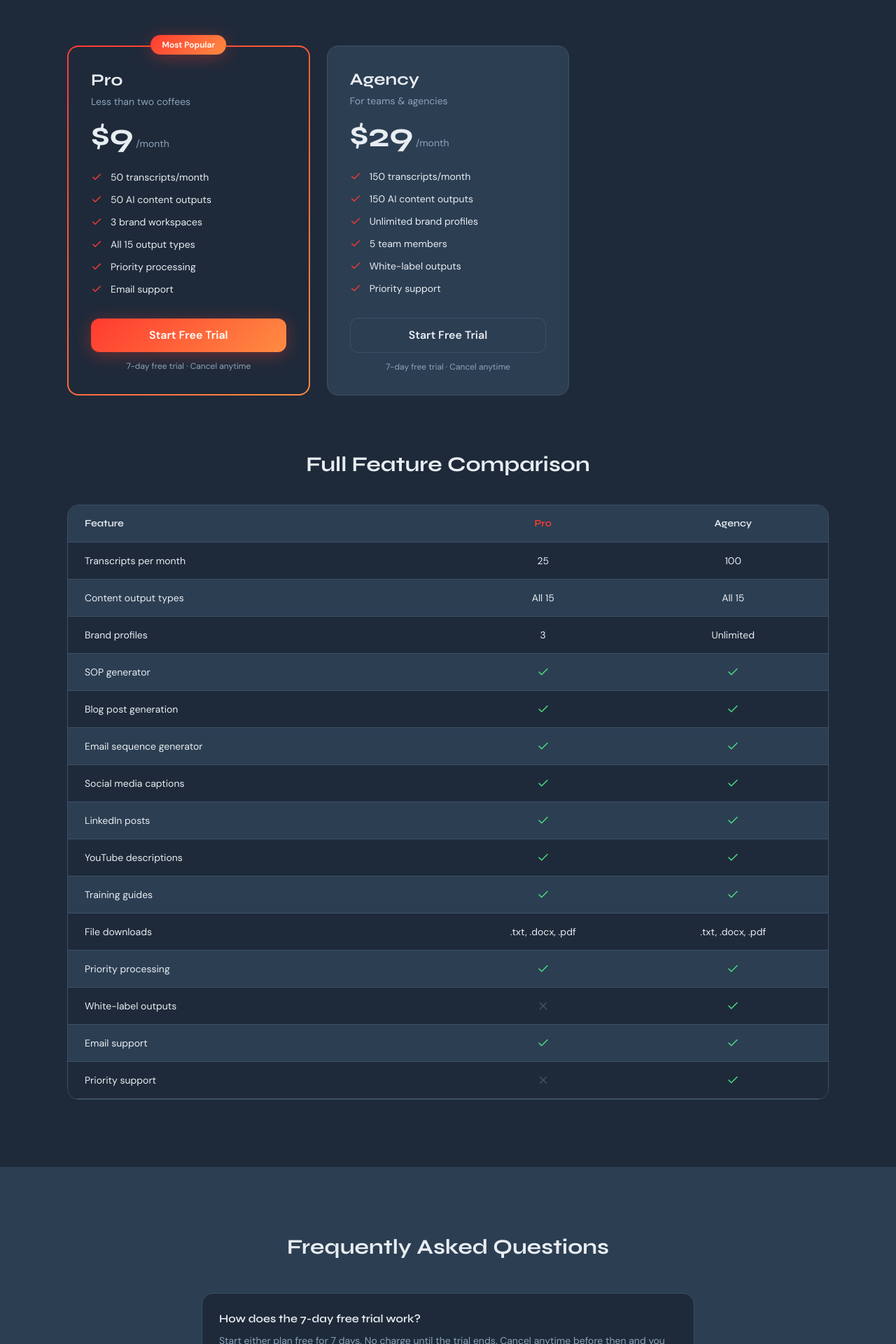
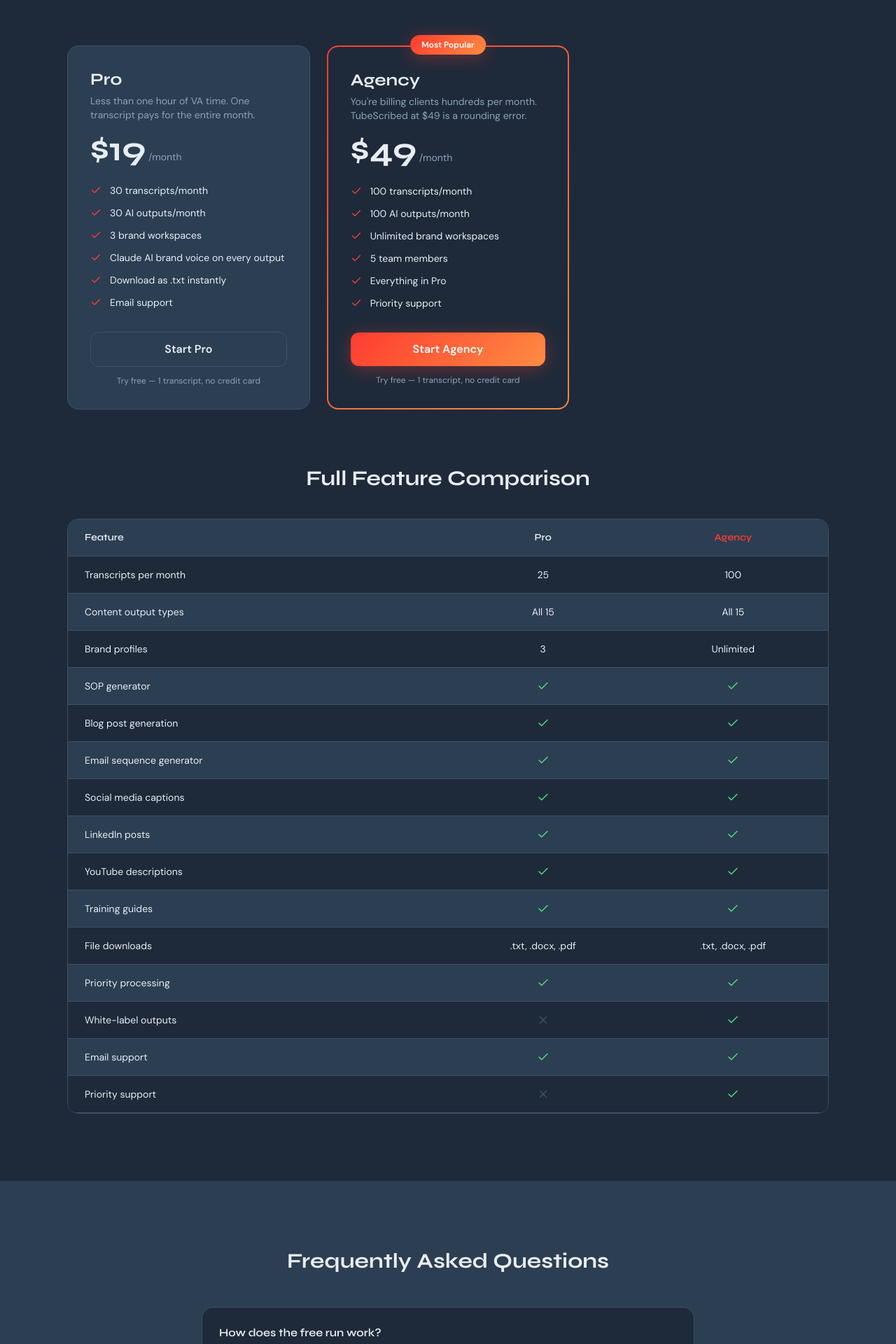
Before and after one commit to Levergroup/Client-jptadduni, a Next.js app in the folder tubescribed-marketing/: page /pricing in a window 1280 px wide. Shown: the part 440-2360 px from the top of the page at 70% size. Built offline with nearby package versions, Linux system fonts and the light colour scheme.

Commit message:
Revamp pricing: new tiers ($19 Pro / $49 Agency), free run, credit packs (1/5)

```diff
--- a/tubescribed-marketing/src/components/sections/Pricing.tsx
+++ b/tubescribed-marketing/src/components/sections/Pricing.tsx
@@ -1,16 +1,26 @@
 "use client";
 import { motion } from "framer-motion";
-import { Check } from "lucide-react";
+import { Check, Zap } from "lucide-react";
 import Link from "next/link";
-import { PLANS } from "@/lib/constants";
+import { PLANS, CREDIT_PACKS } from "@/lib/constants";
 
 export function Pricing() {
   return (
     <section className="py-24 lg:py-32 bg-navy-800">
       <div className="max-w-7xl mx-auto px-4 sm:px-6 lg:px-8">
         <motion.p initial={{ opacity: 0, y: 30 }} whileInView={{ opacity: 1, y: 0 }} viewport={{ once: true }} transition={{ duration: 0.6, ease: "easeOut" }} className="text-center text-brand-red text-sm font-semibold tracking-widest uppercase mb-4">Pricing</motion.p>
-        <motion.h2 initial={{ opacity: 0, y: 30 }} whileInView={{ opacity: 1, y: 0 }} viewport={{ once: true }} transition={{ duration: 0.6, ease: "easeOut", delay: 0.1 }} className="font-syne font-bold text-3xl lg:text-5xl text-navy-100 text-center mb-4">Simple pricing. 7-day free trial.</motion.h2>
-        <motion.p initial={{ opacity: 0, y: 30 }} whileInView={{ opacity: 1, y: 0 }} viewport={{ once: true }} transition={{ duration: 0.6, ease: "easeOut", delay: 0.15 }} className="text-center text-navy-400 text-base font-dm-sans mb-16 max-w-lg mx-auto">One transcript pays for the entire month at any professional hourly rate.</motion.p>
+        <motion.h2 initial={{ opacity: 0, y: 30 }} whileInView={{ opacity: 1, y: 0 }} viewport={{ once: true }} transition={{ duration: 0.6, ease: "easeOut", delay: 0.1 }} className="font-syne font-bold text-3xl lg:text-5xl text-navy-100 text-center mb-4">Simple pricing. Try free first.</motion.h2>
+        <motion.p initial={{ opacity: 0, y: 30 }} whileInView={{ opacity: 1, y: 0 }} viewport={{ once: true }} transition={{ duration: 0.6, ease: "easeOut", delay: 0.15 }} className="text-center text-navy-400 text-base font-dm-sans mb-8 max-w-lg mx-auto">One transcript saves 45+ minutes of manual work. TubeScribed pays for itself on day one.</motion.p>
+
+        {/* Free Run Callout */}
+        <motion.div initial={{ opacity: 0, y: 20 }} whileInView={{ opacity: 1, y: 0 }} viewport={{ once: true }} transition={{ duration: 0.5, delay: 0.2 }} className="flex justify-center mb-10">
+          <div className="flex items-center gap-3 bg-navy-900 border border-navy-700 rounded-full px-6 py-3" style={{ boxShadow: "0 0 0 1px rgba(255,59,48,0.2), 0 0 20px rgba(255,59,48,0.06)" }}>
+            <Zap size={15} className="text-brand-red shrink-0" />
+            <span className="font-dm-sans text-navy-100 text-sm font-medium">Try free — 1 transcript + 1 AI output.</span>
+            <span className="font-dm-sans text-navy-400 text-sm">No credit card.</span>
+          </div>
+        </motion.div>
+
         <div className="grid grid-cols-1 lg:grid-cols-2 gap-6 mb-10 max-w-3xl mx-auto">
           {PLANS.map((plan, index) => (
             <motion.div key={plan.name} initial={{ opacity: 0, y: 30 }} whileInView={{ opacity: 1, y: 0 }} viewport={{ once: true }} transition={{ duration: 0.6, ease: "easeOut", delay: index * 0.1 }} whileHover={{ y: -4 }} className="relative rounded-2xl p-8 flex flex-col" style={plan.popular ? { background: "linear-gradient(#2C3E52, #2C3E52) padding-box, linear-gradient(135deg, #FF3B30, #FF8C42) border-box", border: "2px solid transparent" } : { background: "#1E2A3A", border: "1px solid #3D5166" }}>
@@ -28,7 +38,25 @@
             </motion.div>
           ))}
         </div>
-        <motion.p initial={{ opacity: 0 }} whileInView={{ opacity: 1 }} viewport={{ once: true }} transition={{ duration: 0.6, delay: 0.4 }} className="text-center text-navy-400 text-sm font-dm-sans">Need more? Credit packs available. <Link href="/pricing" className="text-navy-100 hover:text-brand-red underline underline-offset-2 transition-colors duration-200">See all pricing →</Link></motion.p>
+
+        {/* Credit Packs */}
+        <motion.div initial={{ opacity: 0, y: 30 }} whileInView={{ opacity: 1, y: 0 }} viewport={{ once: true }} transition={{ duration: 0.6, delay: 0.2 }} className="max-w-3xl mx-auto">
+          <div className="text-center mb-6">
+            <h3 className="font-syne font-bold text-xl text-navy-100 mb-2">Need more? Grab a credit pack.</h3>
+            <p className="font-dm-sans text-navy-400 text-sm">Credits never expire. Use them for transcripts or outputs anytime.</p>
+          </div>
+          <div className="grid grid-cols-1 sm:grid-cols-3 gap-4">
+            {CREDIT_PACKS.map((pack, i) => (
+              <motion.div key={pack.name} initial={{ opacity: 0, y: 20 }} whileInView={{ opacity: 1, y: 0 }} viewport={{ once: true }} transition={{ duration: 0.4, delay: 0.25 + i * 0.07 }} className="bg-navy-900 border border-navy-700 rounded-2xl p-5 flex flex-col items-center text-center hover:border-brand-red transition-colors duration-300">
+                <p className="font-syne font-bold text-navy-100 text-base mb-1">{pack.name}</p>
+                <p className="font-dm-sans text-navy-400 text-sm mb-3">{pack.credits} credits</p>
+                <p className="font-syne font-bold text-2xl text-navy-100 mb-4">{pack.price}</p>
+                <motion.a href={pack.ctaHref} whileHover={{ scale: 1.02 }} whileTap={{ scale: 0.98 }} className="w-full text-center border border-navy-700 text-navy-100 hover:bg-navy-800 font-semibold text-sm py-2 rounded-xl transition-all duration-200">Buy Credits</motion.a>
+              </motion.div>
+            ))}
+          </div>
+          <p className="text-center text-navy-400 text-sm font-dm-sans mt-6"><Link href="/pricing" className="text-navy-100 hover:text-brand-red underline underline-offset-2 transition-colors duration-200">Full feature comparison →</Link></p>
+        </motion.div>
       </div>
     </section>
   );
--- a/tubescribed-marketing/src/lib/constants.ts
+++ b/tubescribed-marketing/src/lib/constants.ts
@@ -11,9 +11,9 @@
 export const METRICS = [
   "3,000+ Videos Transcribed",
   "15 Output Types",
-  "From $9/month",
+  "From $19/month",
   "8 Seconds Per Video",
-  "7-Day Free Trial",
+  "Free Run — No Credit Card",
 ];
 
 export const FEATURES = [
@@ -26,16 +26,22 @@
 ];
 
 export const PLANS = [
-  { name: "Pro", price: "$9", period: "/month", subtitle: "Less than two coffees", popular: true, features: ["50 transcripts/month", "50 AI content outputs", "3 brand workspaces", "All 15 output types", "Priority processing", "Email support"], cta: "Start Free Trial", ctaHref: `https://app.tubescribed.com/signup?plan=pro`, note: "7-day free trial · Cancel anytime" },
-  { name: "Agency", price: "$29", period: "/month", subtitle: "For teams & agencies", popular: false, features: ["150 transcripts/month", "150 AI content outputs", "Unlimited brand profiles", "5 team members", "White-label outputs", "Priority support"], cta: "Start Free Trial", ctaHref: `https://app.tubescribed.com/signup?plan=agency`, note: "7-day free trial · Cancel anytime" },
+  { name: "Pro", price: "$19", period: "/month", subtitle: "Less than one hour of VA time. One transcript pays for the entire month.", popular: false, features: ["30 transcripts/month", "30 AI outputs/month", "3 brand workspaces", "Claude AI brand voice on every output", "Download as .txt instantly", "Email support"], cta: "Start Pro", ctaHref: `https://app.tubescribed.com/signup?plan=pro`, note: "Try free — 1 transcript, no credit card" },
+  { name: "Agency", price: "$49", period: "/month", subtitle: "You're billing clients hundreds per month. TubeScribed at $49 is a rounding error.", popular: true, features: ["100 transcripts/month", "100 AI outputs/month", "Unlimited brand workspaces", "5 team members", "Everything in Pro", "Priority support"], cta: "Start Agency", ctaHref: `https://app.tubescribed.com/signup?plan=agency`, note: "Try free — 1 transcript, no credit card" },
+];
+
+export const CREDIT_PACKS = [
+  { name: "Starter", credits: 10, price: "$8", ctaHref: `https://app.tubescribed.com/signup` },
+  { name: "Growth", credits: 25, price: "$18", ctaHref: `https://app.tubescribed.com/signup` },
+  { name: "Pro Pack", credits: 50, price: "$32", ctaHref: `https://app.tubescribed.com/signup` },
 ];
 
 export const PRICING_FAQ = [
-  { q: "How does the 7-day free trial work?", a: "Start either plan free for 7 days. No charge until the trial ends. Cancel anytime before then and you won't be billed." },
+  { q: "How does the free run work?", a: "New users get 1 free transcript and 1 free AI output — no credit card needed. After that, Pro is $19/month and Agency is $49/month. Credit packs are available for extra usage and never expire." },
   { q: "What counts as one transcript?", a: "One YouTube video = one transcript credit. There's no limit on video length." },
   { q: "Can I change plans anytime?", a: "Yes. Upgrade, downgrade, or cancel anytime — no lock-in." },
   { q: "Will the AI sound like me?", a: "That's exactly what Brand Workspace is for. Set up your voice and tone once — every output matches automatically." },
-  { q: "What's the difference between Pro and Agency?", a: "Agency gives you unlimited brand profiles, 5 team members, white-label outputs, and higher volume — built for teams managing multiple clients." },
+  { q: "What's the difference between Pro and Agency?", a: "Agency gives you unlimited brand workspaces, 5 team members, and higher volume — built for teams managing multiple clients. Pro is built for solo creators and coaches. Both start with a free run, no credit card needed." },
   { q: "Can I use this for client work?", a: "Yes. The Agency plan is built for this — save each client as a separate brand profile." },
   { q: "Why can't I just use ChatGPT or Claude for this?", a: "ChatGPT, Claude, and Gemini cannot access YouTube URLs. If you paste a link into any of them, they'll either refuse or hallucinate the content. You'd still have to manually find captions, clean them, copy them in, write a prompt, and repeat that for every output type you need. TubeScribed handles the entire pipeline — extraction, transcription, cleanup, brand voice, and asset generation — in a single paste. It's not a replacement for AI chat tools. It's the missing first step they can't do." },
   { q: "How is this different from just copying YouTube's auto-captions?", a: "YouTube auto-captions are unpunctuated, unformatted walls of text filled with transcription errors. They're technically readable but practically unusable for any business purpose. TubeScribed runs the audio through OpenAI Whisper for accurate transcription, then Claude AI cleans it — adding punctuation, fixing errors, removing filler words — and structures it with a title, summary, key takeaways, and timestamped segments. The output is publication-ready, not raw caption data." },
@@ -43,7 +49,7 @@
   { q: "What kinds of videos work best with TubeScribed?", a: "YouTube tutorials, podcast episodes posted to YouTube, coaching calls, training videos, interviews, webinars, course content, and conference talks. Any video where the spoken content has business value — and where you'd rather have a document than sit through the full video. Current limit is videos up to approximately 25–30 minutes due to audio file size constraints." },
   { q: "Will the AI outputs actually sound like my brand?", a: "That's what the Brand Workspace is for. You set up your brand once — your tone, your audience, your core values, your writing style. Every transcript cleanup, SOP, blog post, and content output TubeScribed generates automatically applies that brand voice. Agency users can save unlimited brand profiles — one per client — so every output is already in the right voice before you touch it." },
   { q: "What is a Brand SOP and why would I need one?", a: "A Standard Operating Procedure (SOP) is a documented, repeatable business process. TubeScribed's SOP generator takes any transcript — a training video, a coaching call, a tutorial — and turns it into a formatted, step-by-step process document written in your brand voice. Business coaches use it to document their methodology. Agencies use it to create client-facing deliverables. Operators use it to systematize training content without starting from scratch." },
-  { q: "How does pricing work with the free trial?", a: "Both Pro ($9/month) and Agency ($29/month) come with a 7-day free trial. You'll enter your card at signup, but you won't be charged until day 8. Cancel any time before that and you owe nothing. After the trial, billing is monthly and you can cancel or change plans at any time from your account settings." },
+  { q: "What are credit packs?", a: "Credit packs are one-time purchases that never expire. Use them for extra transcripts or AI outputs beyond your monthly plan. Starter: 10 credits for $8. Growth: 25 credits for $18. Pro Pack: 50 credits for $32. No subscription required — buy when you need them." },
 ];
 
 export const COMPARISON_FEATURES_OTTER = [
@@ -53,7 +59,7 @@
   { feature: "Blog post generation", tubescribed: "✓ Yes", competitor: "✗ No" },
   { feature: "15 content output types", tubescribed: "✓ Yes", competitor: "✗ No" },
   { feature: "Built for YouTube creators", tubescribed: "✓ Yes", competitor: "✗ No" },
-  { feature: "Starting price", tubescribed: "$9/mo (7-day trial)", competitor: "$17/mo" },
+  { feature: "Starting price", tubescribed: "$19/mo (free run)", competitor: "$17/mo" },
   { feature: "Primary use case", tubescribed: "YouTube content repurposing", competitor: "Live meeting notes" },
 ];
 
@@ -64,7 +70,7 @@
   { feature: "Blog post generation", tubescribed: "✓ Yes", competitor: "✗ No" },
   { feature: "15 content output types", tubescribed: "✓ Yes", competitor: "✗ No" },
   { feature: "Built for YouTube creators", tubescribed: "✓ Yes", competitor: "✗ No" },
-  { feature: "Starting price", tubescribed: "$9/mo (7-day trial)", competitor: "$24–48/mo" },
+  { feature: "Starting price", tubescribed: "$19/mo (free run)", competitor: "$24–48/mo" },
   { feature: "Primary use case", tubescribed: "YouTube content repurposing", competitor: "Video editing suite" },
 ];
 
```
